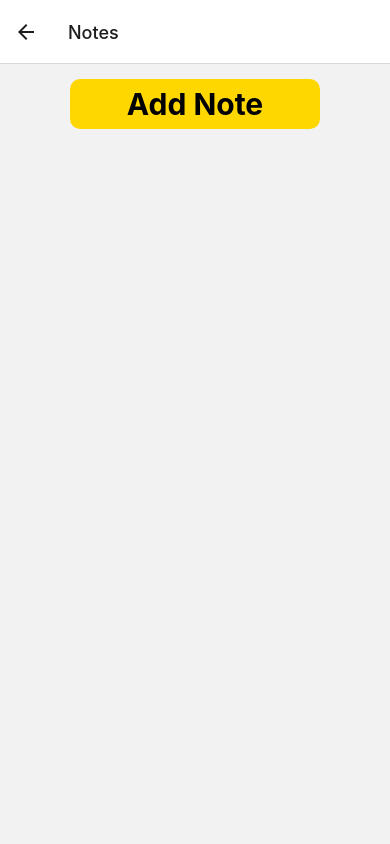
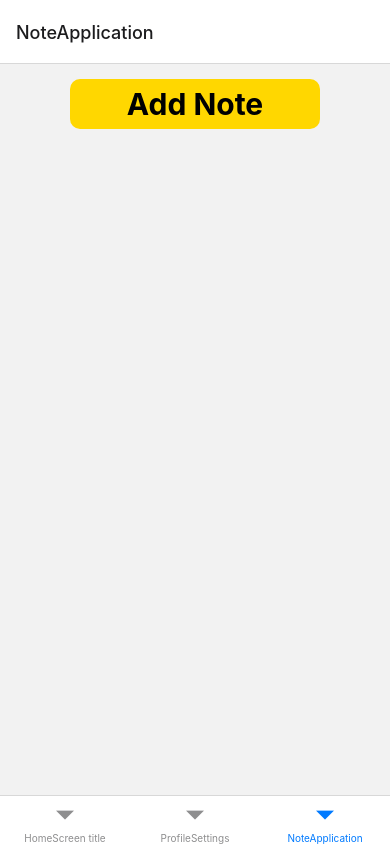
Before and after one commit to asandler77/navigationPlayGround, a React Native app: screen /NoteApplication in a window 390 px wide. Built offline with nearby package versions, Linux system fonts and the light colour scheme; what react-native-calendars would draw is missing.

Commit message:
Add tab navigator.

```diff
--- a/components/EntryPoint.tsx
+++ b/components/EntryPoint.tsx
@@ -4,21 +4,23 @@ import {createNativeStackNavigator} from '@react-navigation/native-stack';
 import HomeScreen from './HomeScreen';
 import NotesEntry from './notes/NotesEntry';
 import ProfileSettings from './ProfileSettings';
+import { createBottomTabNavigator } from '@react-navigation/bottom-tabs';
 
-const Stack = createNativeStackNavigator();
+
+const Tab = createBottomTabNavigator();
 
 const EntryPoint = () => {
   return (
     <NavigationContainer>
-      <Stack.Navigator screenOptions={{headerShown: false}}>
-        <Stack.Screen
+      <Tab.Navigator >
+        <Tab.Screen
           name="Home"
           component={HomeScreen}
           options={{title: 'HomeScreen title'}}
         />
-        <Stack.Screen name="ProfileSettings" component={ProfileSettings} />
-        <Stack.Screen name="NoteApplication" component={NotesEntry} />
-      </Stack.Navigator>
+        <Tab.Screen name="ProfileSettings" component={ProfileSettings} />
+        <Tab.Screen name="NoteApplication" component={NotesEntry} />
+      </Tab.Navigator>
     </NavigationContainer>
   );
 };
--- a/components/notes/Carousel.tsx
+++ b/components/notes/Carousel.tsx
@@ -11,7 +11,7 @@ export default ({data}: Props) => {
   return (
     <FlatList
       data={data}
-      numColumns={2}
+      // numColumns={2}
       renderItem={({item}) => {
         return (
           <View>
--- a/components/notes/Note.tsx
+++ b/components/notes/Note.tsx
@@ -21,10 +21,12 @@ export default ({data}: Props) => {
   };
   return (
     <View style={styles.container}>
-      <Text>{day}</Text>
-      <Text>{noteText}</Text>
+      <View style={{flexDirection: 'row'}}>
+        <Text style={{marginRight:10}}>{day}</Text>
+        <Text>{noteText}</Text>
+      </View>
       <MyButton
-        text={'Delete Note'}
+        text={'x'}
         customTextStyle={styles.text}
         customButtonStyle={styles.button}
         onPress={() => onPressDelete(key)}
@@ -35,17 +37,20 @@ export default ({data}: Props) => {
 
 const styles = StyleSheet.create({
   container: {
+    flexDirection: 'row',
+    justifyContent: 'space-between',
     margin: 10,
     borderWidth: 1,
     borderRadius: 10,
     backgroundColor: '#fff8dc',
-    width: 150,
+    width: 250,
     padding: 5,
   },
   button: {
     justifyContent: 'center',
-    backgroundColor: '#f08080',
+    backgroundColor: 'red',
     borderRadius: 10,
+    marginHorizontal: 15,
   },
 
   text: {
--- a/components/notes/NotesEntry.tsx
+++ b/components/notes/NotesEntry.tsx
@@ -8,7 +8,7 @@ import CreateNote from './CreateNote';
 const Stack = createStackNavigator();
 const NotesEntry = () => {
     return (
-            <Stack.Navigator>
+            <Stack.Navigator screenOptions={{headerShown: false}}>
                 <Stack.Screen name="Notes" component={Notes} />
                 <Stack.Screen name="CreateNote" component={CreateNote} />
             </Stack.Navigator>
--- a/package.json
+++ b/package.json
@@ -11,6 +11,7 @@
   },
   "dependencies": {
     "@react-native-async-storage/async-storage": "^1.17.4",
+    "@react-navigation/bottom-tabs": "^6.3.1",
     "@react-navigation/native": "^6.0.10",
     "@react-navigation/native-stack": "^6.6.2",
     "@react-navigation/stack": "^6.2.1",
@@ -22,7 +23,8 @@
     "react-native-modal": "^13.0.1",
     "react-native-safe-area-context": "^4.2.5",
     "react-native-screens": "^3.13.1",
-    "react-native-svg": "^12.3.0"
+    "react-native-svg": "^12.3.0",
+    "react-native-vector-icons": "^9.1.0"
   },
   "devDependencies": {
     "@babel/core": "^7.12.9",
```
Also changed, not shown: components/notes/ImageButton.tsx (added, +10 -0 lines), 2 other files (tests, documents, lock files or other folders).
